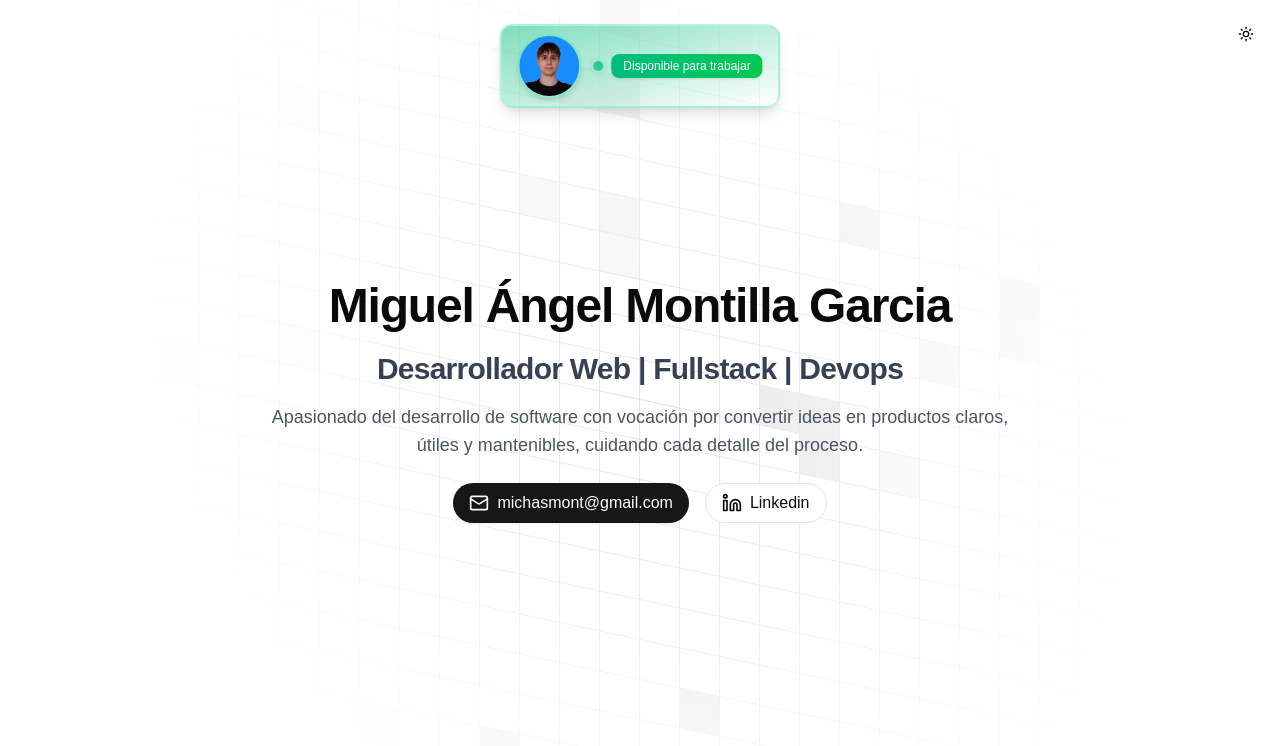
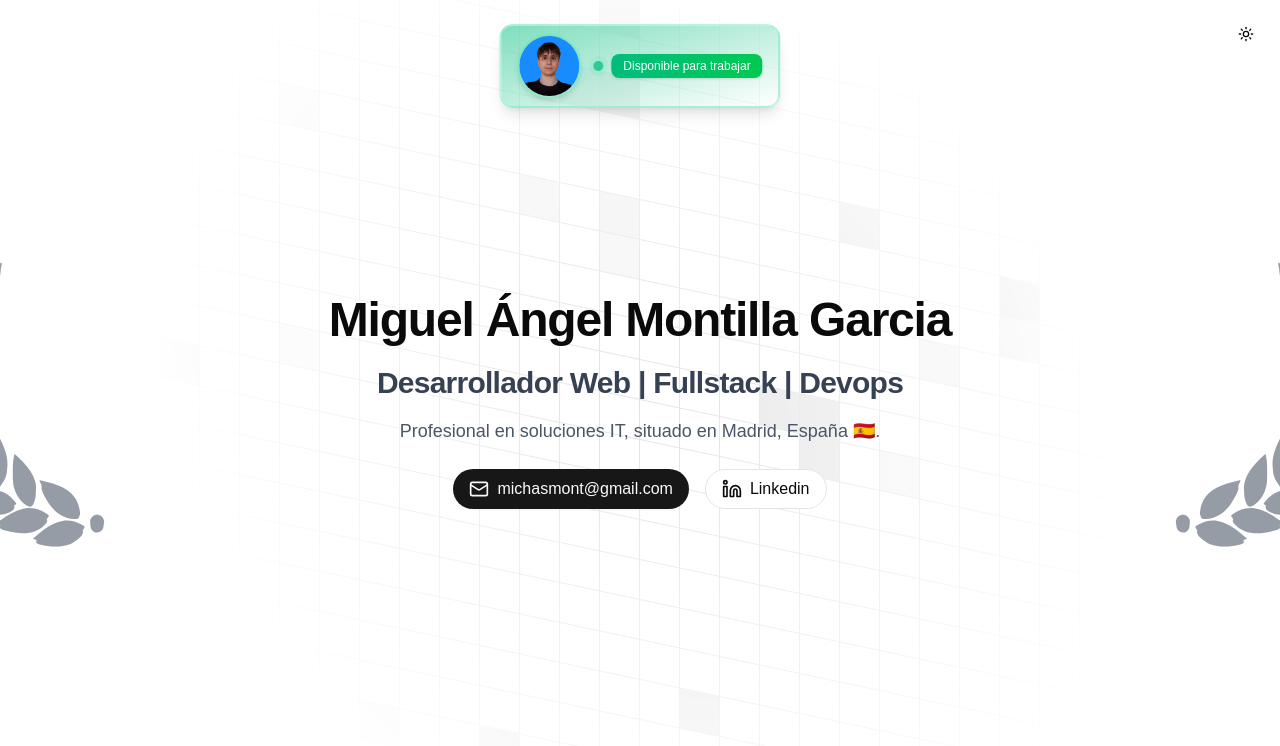
Before and after one commit to Michillas/MPortfolio, a Next.js app: page / in a window 1280 px wide. Shown: the top 746 px of the page. Built offline with nearby package versions, Linux system fonts and the light colour scheme; a web font is replaced by a local one.

Commit message:
feat: better hero

```diff
--- /dev/null
+++ b/components/decoration/LaurelWreath.tsx
@@ -0,0 +1,73 @@
+import { cn } from "@/lib/utils";
+
+interface LaurelBranchProps {
+  side: "left" | "right";
+  className?: string;
+}
+
+const LaurelBranch = ({ side, className }: LaurelBranchProps) => {
+  const isLeft = side === "left";
+
+  return (
+    <div
+      className={cn(
+        "absolute top-1/2 -translate-y-1/2 opacity-30 dark:opacity-40",
+        isLeft
+          ? "-left-4 md:-left-8 lg:-left-16 xl:-left-20"
+          : "-right-4 md:-right-8 lg:-right-16 xl:-right-20",
+        className
+      )}
+    >
+      <svg
+        width="200"
+        height="900"
+        viewBox="0 -900 100 2000"
+        fill="none"
+        xmlns="http://www.w3.org/2000/svg"
+        className={cn(
+          "w-[1600px] h-[600px]",
+          isLeft ? "scale-x-[-1]" : ""
+        )}
+      >
+        <g
+          transform="translate(0 972) scale(0.1 -0.1)"
+          fill="currentColor"
+          stroke="none"
+          className="text-gray-700 dark:text-gray-300"
+        >
+          <path d="M3120 9617 c-595 -270 -881 -532 -991 -908 -17 -60 -22 -109 -26 -261 -5 -177 -4 -189 16 -221 11 -18 32 -39 46 -45 94 -43 335 26 500 143 76 54 198 181 253 265 52 79 130 238 167 340 49 139 97 340 100 424 2 45 13 128 24 186 24 119 24 120 14 120 -5 0 -51 -20 -103 -43z" />
+          <path d="M1572 9268 c-160 -299 -251 -542 -288 -768 -22 -132 -13 -440 16 -557 37 -156 120 -313 205 -392 37 -34 51 -41 86 -41 84 0 182 96 260 255 54 110 103 282 95 330 -5 23 -4 27 5 15 8 -12 10 -10 5 10 -2 14 -1 68 3 120 15 172 -11 356 -80 560 -41 124 -131 328 -201 458 l-55 104 -51 -94z" />
+          <path d="M2845 8326 c-214 -72 -300 -107 -423 -171 -344 -182 -554 -413 -632 -695 -24 -90 -47 -298 -35 -326 10 -24 12 -30 14 -49 2 -32 55 -75 101 -83 51 -9 214 3 248 18 12 5 22 8 22 6 0 -2 -51 -42 -112 -89 -350 -265 -538 -508 -614 -792 -14 -54 -19 -106 -19 -225 0 -85 4 -168 8 -185 5 -22 5 -26 -3 -15 -7 11 -8 -2 -4 -45 22 -205 131 -227 394 -78 98 55 183 124 243 198 54 67 142 233 180 340 35 98 80 303 72 333 -4 17 -2 22 6 16 9 -5 10 0 6 18 -4 13 0 74 8 134 8 60 17 181 20 269 7 178 12 226 24 222 17 -4 141 96 214 173 122 129 213 280 307 510 71 174 111 324 81 305 -10 -5 26 136 54 215 17 49 17 50 8 50 -5 0 -80 -24 -168 -54z" />
+          <path d="M897 7985 c-61 -204 -79 -269 -101 -370 -45 -210 -59 -352 -51 -520 4 -82 7 -161 7 -175 1 -109 46 -286 100 -395 58 -115 163 -245 247 -306 61 -44 109 -51 162 -24 36 19 86 96 122 186 59 148 72 241 71 499 0 126 -4 170 -22 237 -60 223 -182 446 -395 718 -142 181 -133 172 -140 150z" />
+          <path d="M376 6383 c5 -76 9 -168 9 -205 0 -36 2 -63 5 -58 3 4 6 -22 7 -58 2 -90 46 -311 89 -441 106 -326 290 -550 556 -676 185 -88 271 -41 286 158 4 45 7 159 6 252 0 165 -1 173 -33 265 -91 266 -281 486 -613 708 -86 58 -306 192 -314 192 -4 0 -2 -62 2 -137z" />
+          <path d="M2159 5863 c-398 -419 -576 -784 -554 -1138 3 -60 8 -146 10 -190 7 -137 58 -285 112 -320 69 -46 148 -22 276 82 121 100 208 213 264 346 41 98 74 223 78 302 2 33 9 114 15 180 12 121 8 290 -11 435 -15 119 -72 410 -80 410 -4 0 -53 -48 -110 -107z" />
+          <path d="M200 5103 c0 -2 18 -40 41 -84 47 -95 62 -132 50 -125 -15 10 -18 -39 -6 -87 31 -121 265 -468 412 -608 124 -119 281 -222 383 -251 36 -10 49 -16 30 -13 -19 3 -78 12 -130 20 -117 17 -353 35 -477 35 l-93 0 53 -82 c72 -112 72 -112 59 -104 -18 11 -26 -41 -13 -84 25 -84 261 -376 404 -502 95 -83 222 -168 304 -205 98 -43 194 -73 242 -74 l46 -1 -45 -8 c-25 -5 -124 -21 -220 -36 -96 -15 -177 -29 -180 -31 -2 -2 0 -7 5 -11 27 -19 138 -144 123 -139 -18 6 -28 -10 -28 -47 0 -38 53 -108 141 -187 349 -313 631 -450 939 -453 63 0 131 2 150 7 19 4 -35 -17 -120 -46 -236 -82 -310 -110 -310 -117 0 -3 29 -28 65 -54 55 -40 102 -84 67 -62 -13 8 -32 -24 -32 -54 0 -99 486 -361 790 -426 125 -27 327 -25 444 4 113 28 261 98 309 145 39 40 56 92 38 124 -8 17 -4 24 29 49 22 16 40 32 40 36 0 4 -26 40 -58 80 -162 203 -368 328 -608 369 -89 15 -368 6 -474 -15 -131 -26 -147 -26 -59 -3 51 13 102 34 122 50 38 29 61 84 51 123 -5 18 1 26 25 39 17 8 31 19 31 23 0 4 -16 38 -35 75 -163 317 -424 501 -781 548 -113 15 -127 19 -91 30 51 14 84 58 89 118 1 20 9 33 20 37 23 7 23 6 -12 114 -108 329 -305 534 -640 662 -41 15 -59 25 -40 21 19 -5 82 -8 140 -8 81 0 113 4 142 18 39 20 73 76 65 107 -3 12 2 20 14 23 23 6 23 21 4 124 -61 320 -249 568 -544 718 -157 79 -394 147 -666 190 -88 13 -170 26 -182 29 -13 2 -23 2 -23 -1z" />
+          <path d="M2407 4612 c-305 -408 -443 -757 -422 -1067 3 -55 8 -140 10 -190 5 -113 30 -204 83 -293 44 -74 88 -118 128 -128 102 -26 339 218 422 433 34 87 67 235 58 258 -3 9 -1 39 5 68 5 28 10 117 10 197 1 155 -15 284 -57 455 -33 137 -117 405 -126 405 -5 0 -55 -62 -111 -138z" />
+          <path d="M2970 3839 c-189 -385 -254 -632 -248 -941 2 -86 6 -151 10 -145 5 7 5 -2 2 -19 -19 -98 77 -354 181 -487 76 -96 141 -120 210 -77 70 43 195 240 239 375 20 63 46 197 40 207 -3 4 0 54 6 111 26 257 -51 553 -240 922 -42 83 -87 165 -98 184 l-21 35 -81 -165z" />
+          <path d="M3645 3278 c-2 -7 -14 -78 -27 -158 -19 -123 -22 -188 -23 -430 -2 -309 7 -401 50 -555 66 -232 204 -430 388 -552 120 -80 189 -70 245 34 36 69 74 205 78 283 1 30 5 109 9 175 9 135 -1 213 -41 339 -66 208 -198 406 -429 645 -147 152 -244 237 -250 219z" />
+          <path d="M4501 2358 c52 -129 69 -179 59 -173 -6 4 -10 -12 -10 -42 0 -78 115 -313 252 -514 215 -317 529 -509 832 -509 124 0 166 27 180 112 1 11 8 23 15 27 10 7 11 27 2 98 -66 545 -401 836 -1164 1012 -97 23 -179 41 -182 41 -3 0 5 -24 16 -52z" />
+          <path d="M4032 1479 c-193 -25 -435 -124 -667 -274 -108 -69 -314 -218 -315 -226 0 -4 28 -16 63 -29 66 -24 92 -40 65 -40 -10 0 -19 -12 -23 -30 -14 -65 45 -105 226 -154 572 -155 982 -93 1270 194 75 74 101 131 81 174 -9 21 -6 31 29 77 21 29 39 55 39 58 0 3 -25 24 -55 46 -229 167 -469 236 -713 204z" />
+          <path d="M6324 1249 c-48 -14 -120 -83 -139 -134 -13 -34 -16 -60 -11 -112 4 -37 6 -84 6 -103 -2 -95 62 -193 145 -220 138 -46 285 52 292 195 1 28 8 71 14 97 10 37 10 60 0 101 -31 139 -167 217 -307 176z" />
+          <path d="M5255 1054 c-276 -46 -587 -227 -935 -541 l-54 -50 74 -23 c41 -13 67 -25 58 -27 -23 -6 -34 -48 -20 -78 16 -35 75 -61 188 -84 568 -115 968 -37 1250 243 69 69 110 130 114 171 5 42 0 66 -12 59 -12 -8 -12 -7 39 73 18 29 33 56 33 62 0 15 -49 46 -147 95 -207 104 -386 135 -588 100z" />
+        </g>
+      </svg>
+    </div>
+  );
+};
+
+interface LaurelWreathProps {
+  className?: string;
+  side?: "left" | "right";
+}
+
+const LaurelWreath = ({ className }: LaurelWreathProps) => {
+  return (
+    <div className={cn("relative", className)}>
+      <LaurelBranch side="left" />
+      <LaurelBranch side="right" />
+    </div>
+  );
+};
+
+export default LaurelWreath;
+export { LaurelBranch };
--- a/components/sections/hero.tsx
+++ b/components/sections/hero.tsx
@@ -3,6 +3,7 @@ import { Button } from "@/components/ui/button";
 import { cn } from "@/lib/utils";
 import { Linkedin, Mail } from "lucide-react";
 import Status from "../shared/status";
+import LaurelBranch from "../decoration/LaurelWreath";
 
 const Hero = () => {
   return (
@@ -16,6 +17,11 @@ const Hero = () => {
           "inset-x-0 h-full skew-y-12"
         )}
       />
+
+      {/* Laurel Branches */}
+      <LaurelBranch side="left" className="hidden md:block" />
+      <LaurelBranch side="right" className="hidden md:block" />
+
       <div className="absolute top-0 left-1/2 transform -translate-x-1/2 z-20">
         <Status />
       </div>
@@ -29,9 +35,7 @@ const Hero = () => {
           </h2>
         </div>
         <p className="mt-4 text-[17px] md:text-lg text-gray-600 dark:text-gray-400">
-          Apasionado del desarrollo de software con vocación por convertir ideas
-          en productos claros, útiles y mantenibles, cuidando cada detalle del
-          proceso.
+          Profesional en soluciones IT, situado en Madrid, España 🇪🇸.
         </p>
         <div className="mt-6 flex items-center justify-center gap-4">
           <Button size="lg" className="rounded-full text-base select-text">
```
